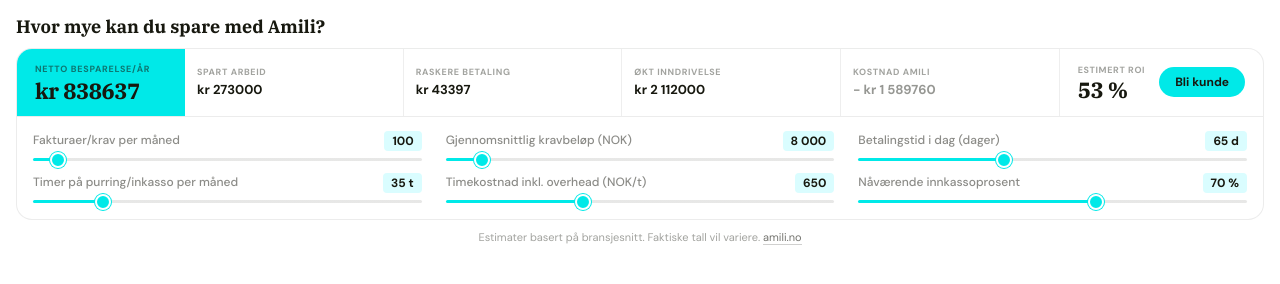
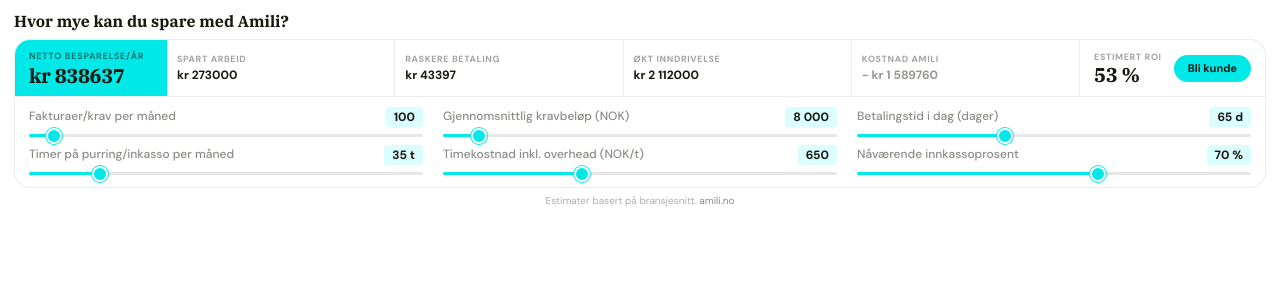
Before and after one commit to EmilVisma/amili-roi-calculator, a plain HTML site: page index.html in a window 1280 px wide. Drawn offline with Linux system fonts and the light colour scheme.

Commit message:
Make calculator more compact

```diff
--- a/index.html
+++ b/index.html
@@ -16,7 +16,7 @@
 
     .amili-results{display:flex;align-items:stretch;background:#fff;border-radius:16px 16px 0 0;border:1px solid rgba(23,24,15,.08);border-bottom:none;overflow:hidden;}
     .amili-metrics{display:flex;flex:1;align-items:stretch;}
-    .amili-inputs-grid{display:grid;grid-template-columns:repeat(3,1fr);gap:12px 24px;}
+    .amili-inputs-grid{display:grid;grid-template-columns:repeat(3,1fr);gap:8px 20px;}
 
     @media(max-width:780px){
       .amili-results{flex-wrap:wrap;}
@@ -34,49 +34,49 @@
 </head>
 <body>
 
-<div style="padding:16px 16px 14px;background:#ffffff;">
+<div style="padding:12px 14px 10px;background:#ffffff;">
 
-  <h2 style="font-family:'IBM Plex Serif',serif;font-size:18px;font-weight:700;color:#17180f;margin:0 0 10px;line-height:1.2;">Hvor mye kan du spare med Amili?</h2>
+  <h2 style="font-family:'IBM Plex Serif',serif;font-size:16px;font-weight:700;color:#17180f;margin:0 0 8px;line-height:1.2;">Hvor mye kan du spare med Amili?</h2>
 
   <!-- Results strip -->
   <div class="amili-results">
 
-    <div id="amili-total-cell" style="flex:0 0 168px;padding:14px 18px;background:#00e9e8;display:flex;flex-direction:column;justify-content:center;gap:2px;">
-      <div style="font-size:9px;font-weight:700;letter-spacing:.08em;text-transform:uppercase;color:rgba(23,24,15,.55);margin-bottom:3px;">Netto besparelse/år</div>
-      <div id="res-total" style="font-family:'IBM Plex Serif',serif;font-size:22px;font-weight:700;color:#17180f;letter-spacing:-.02em;line-height:1;">kr 0</div>
+    <div id="amili-total-cell" style="flex:0 0 152px;padding:10px 14px;background:#00e9e8;display:flex;flex-direction:column;justify-content:center;gap:2px;">
+      <div style="font-size:9px;font-weight:700;letter-spacing:.08em;text-transform:uppercase;color:rgba(23,24,15,.55);margin-bottom:2px;">Netto besparelse/år</div>
+      <div id="res-total" style="font-family:'IBM Plex Serif',serif;font-size:20px;font-weight:700;color:#17180f;letter-spacing:-.02em;line-height:1;">kr 0</div>
     </div>
 
     <div class="amili-metrics">
-      <div style="flex:1;padding:14px 12px;border-right:1px solid rgba(23,24,15,.07);display:flex;flex-direction:column;justify-content:center;gap:3px;">
+      <div style="flex:1;padding:10px 10px;border-right:1px solid rgba(23,24,15,.07);display:flex;flex-direction:column;justify-content:center;gap:2px;">
         <div style="font-size:9px;font-weight:600;letter-spacing:.07em;text-transform:uppercase;color:rgba(23,24,15,.4);">Spart arbeid</div>
-        <div id="res-labor" style="font-size:13px;font-weight:700;color:#17180f;white-space:nowrap;">kr 0</div>
+        <div id="res-labor" style="font-size:12px;font-weight:700;color:#17180f;white-space:nowrap;">kr 0</div>
       </div>
-      <div style="flex:1;padding:14px 12px;border-right:1px solid rgba(23,24,15,.07);display:flex;flex-direction:column;justify-content:center;gap:3px;">
+      <div style="flex:1;padding:10px 10px;border-right:1px solid rgba(23,24,15,.07);display:flex;flex-direction:column;justify-content:center;gap:2px;">
         <div style="font-size:9px;font-weight:600;letter-spacing:.07em;text-transform:uppercase;color:rgba(23,24,15,.4);">Raskere betaling</div>
-        <div id="res-cashflow" style="font-size:13px;font-weight:700;color:#17180f;white-space:nowrap;">kr 0</div>
+        <div id="res-cashflow" style="font-size:12px;font-weight:700;color:#17180f;white-space:nowrap;">kr 0</div>
       </div>
-      <div style="flex:1;padding:14px 12px;border-right:1px solid rgba(23,24,15,.07);display:flex;flex-direction:column;justify-content:center;gap:3px;">
+      <div style="flex:1;padding:10px 10px;border-right:1px solid rgba(23,24,15,.07);display:flex;flex-direction:column;justify-content:center;gap:2px;">
         <div style="font-size:9px;font-weight:600;letter-spacing:.07em;text-transform:uppercase;color:rgba(23,24,15,.4);">Økt inndrivelse</div>
-        <div id="res-recovery" style="font-size:13px;font-weight:700;color:#17180f;white-space:nowrap;">kr 0</div>
+        <div id="res-recovery" style="font-size:12px;font-weight:700;color:#17180f;white-space:nowrap;">kr 0</div>
       </div>
-      <div style="flex:1;padding:14px 12px;display:flex;flex-direction:column;justify-content:center;gap:3px;">
+      <div style="flex:1;padding:10px 10px;display:flex;flex-direction:column;justify-content:center;gap:2px;">
         <div style="font-size:9px;font-weight:600;letter-spacing:.07em;text-transform:uppercase;color:rgba(23,24,15,.4);">Kostnad Amili</div>
-        <div id="res-fee" style="font-size:13px;font-weight:700;color:rgba(23,24,15,.45);white-space:nowrap;">- kr 0</div>
+        <div id="res-fee" style="font-size:12px;font-weight:700;color:rgba(23,24,15,.45);white-space:nowrap;">- kr 0</div>
       </div>
     </div>
 
-    <div class="amili-roi-cta" style="flex:0 0 auto;display:flex;align-items:center;gap:14px;padding:14px 18px;border-left:1px solid rgba(23,24,15,.07);">
+    <div class="amili-roi-cta" style="flex:0 0 auto;display:flex;align-items:center;gap:12px;padding:10px 14px;border-left:1px solid rgba(23,24,15,.07);">
       <div>
-        <div style="font-size:9px;font-weight:600;letter-spacing:.07em;text-transform:uppercase;color:rgba(23,24,15,.4);margin-bottom:3px;">Estimert ROI</div>
-        <div id="res-roi" style="font-family:'IBM Plex Serif',serif;font-size:22px;font-weight:700;color:#17180f;letter-spacing:-.02em;line-height:1;">0 %</div>
+        <div style="font-size:9px;font-weight:600;letter-spacing:.07em;text-transform:uppercase;color:rgba(23,24,15,.4);margin-bottom:2px;">Estimert ROI</div>
+        <div id="res-roi" style="font-family:'IBM Plex Serif',serif;font-size:20px;font-weight:700;color:#17180f;letter-spacing:-.02em;line-height:1;">0 %</div>
       </div>
-      <a href="https://amili.no/no/kontakt/" target="_blank" style="display:inline-block;background:#00e9e8;color:#17180f;font-family:'DM Sans',sans-serif;font-size:12px;font-weight:700;padding:9px 16px;border-radius:100px;text-decoration:none;white-space:nowrap;line-height:1;">Bli kunde</a>
+      <a href="https://amili.no/no/kontakt/" target="_blank" style="display:inline-block;background:#00e9e8;color:#17180f;font-family:'DM Sans',sans-serif;font-size:11px;font-weight:700;padding:8px 14px;border-radius:100px;text-decoration:none;white-space:nowrap;line-height:1;">Bli kunde</a>
     </div>
 
   </div>
 
   <!-- Inputs -->
-  <div style="background:#fff;border-radius:0 0 16px 16px;border:1px solid rgba(23,24,15,.08);padding:14px 16px 16px;">
+  <div style="background:#fff;border-radius:0 0 16px 16px;border:1px solid rgba(23,24,15,.08);padding:10px 14px 12px;">
     <div class="amili-inputs-grid">
 
       <div style="display:flex;flex-direction:column;gap:7px;">
@@ -130,7 +130,7 @@
     </div>
   </div>
 
-  <p style="text-align:center;margin:10px 0 0;font-size:11px;color:rgba(23,24,15,.4);">Estimater basert på bransjesnitt. Faktiske tall vil variere. <a href="https://amili.no/no/" style="color:rgba(23,24,15,.6);text-decoration:none;border-bottom:1px solid rgba(23,24,15,.2);">amili.no</a></p>
+  <p style="text-align:center;margin:6px 0 0;font-size:10px;color:rgba(23,24,15,.35);">Estimater basert på bransjesnitt. <a href="https://amili.no/no/" style="color:rgba(23,24,15,.5);text-decoration:none;">amili.no</a></p>
 
 </div>
 
```
